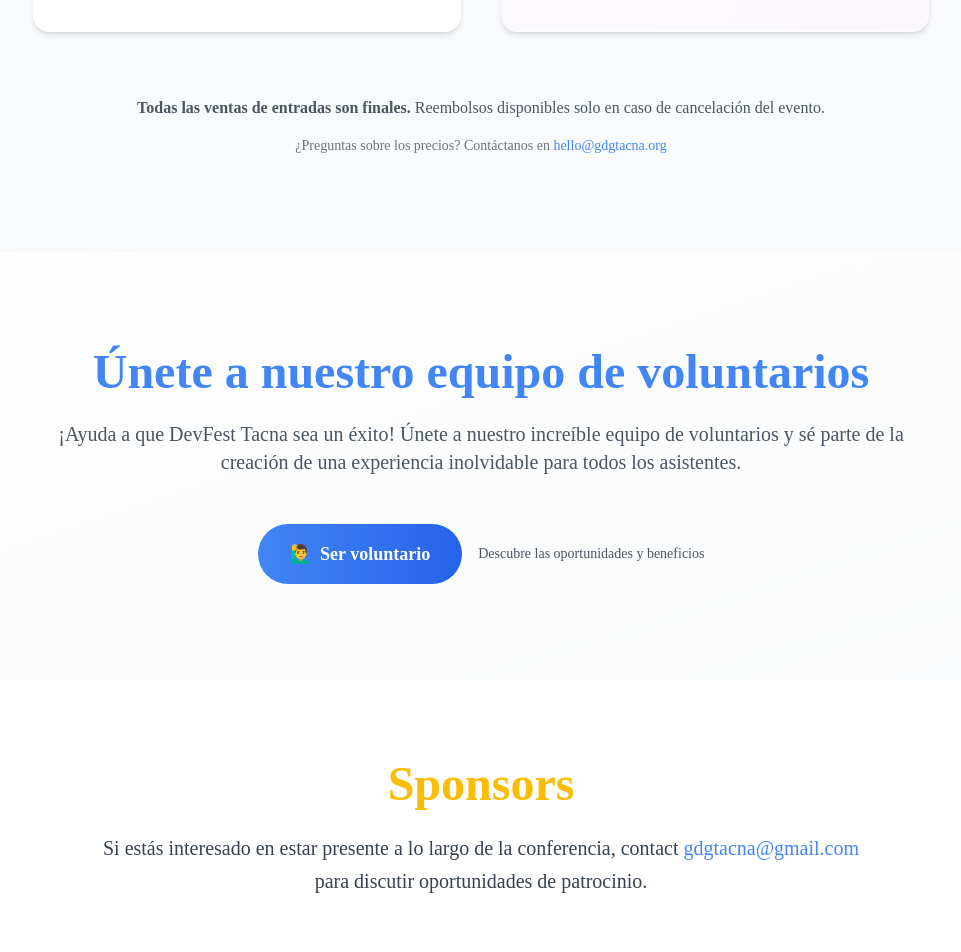
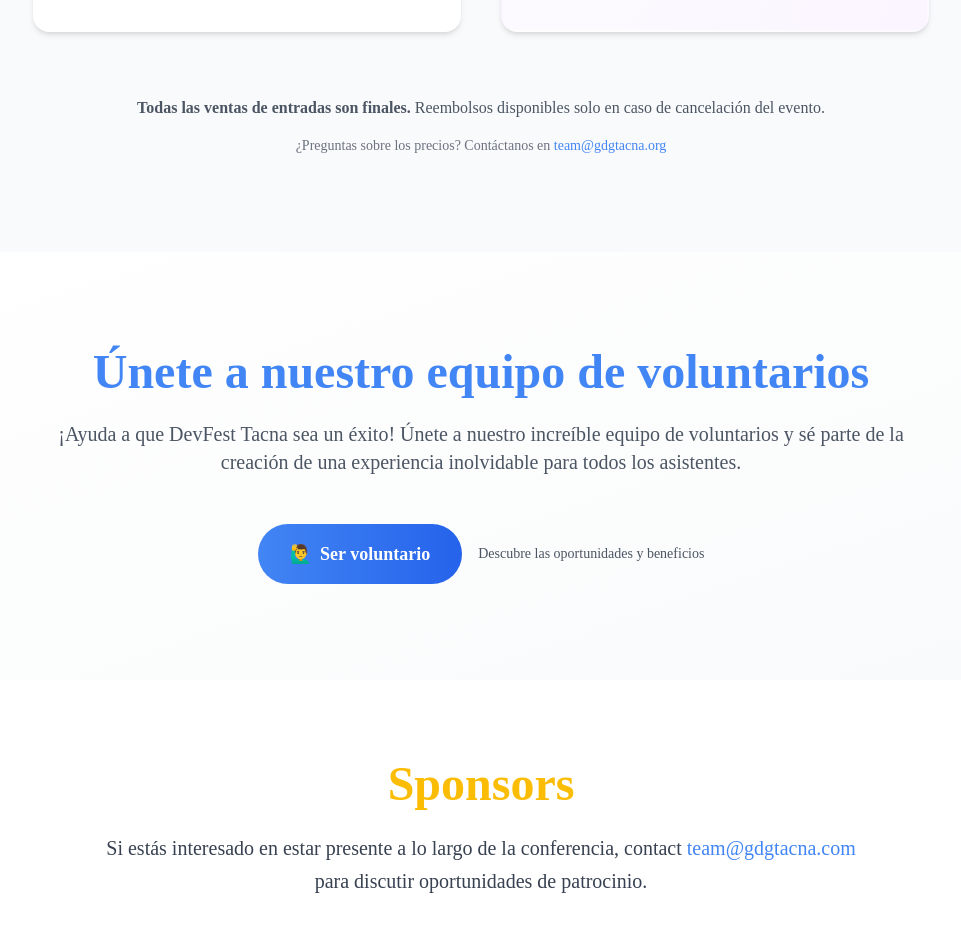
Before and after one commit to angelolev/devfesttacna, a React (Vite) app: page / in a window 1280 px wide. Shown: the part 4700-5652 px from the top of the page, without its empty margins (159-1120 px from the left). Built offline with nearby package versions, Linux system fonts and the light colour scheme; no server answers; a web font is replaced by a local one.

Commit message:
chore: updated mail

```diff
--- a/src/components/Pricing.tsx
+++ b/src/components/Pricing.tsx
@@ -205,10 +205,10 @@
           <p className="text-sm text-gray-500">
             ¿Preguntas sobre los precios? Contáctanos en{" "}
             <a
-              href="mailto:hello@gdgtacna.org"
+              href="mailto:team@gdgtacna.org"
               className="text-google-blue hover:underline"
             >
-              hello@gdgtacna.org
+              team@gdgtacna.org
             </a>
           </p>
         </div>
--- a/src/components/Sponsors.tsx
+++ b/src/components/Sponsors.tsx
@@ -11,10 +11,10 @@
             <span className="block sm:inline">
               contact{" "}
               <a
-                href="mailto:gdgtacna@gmail.com"
+                href="mailto:team@gdgtacna.com"
                 className="text-google-blue hover:underline font-medium"
               >
-                gdgtacna@gmail.com
+                team@gdgtacna.com
               </a>{" "}
               para discutir oportunidades de patrocinio.
             </span>
```
